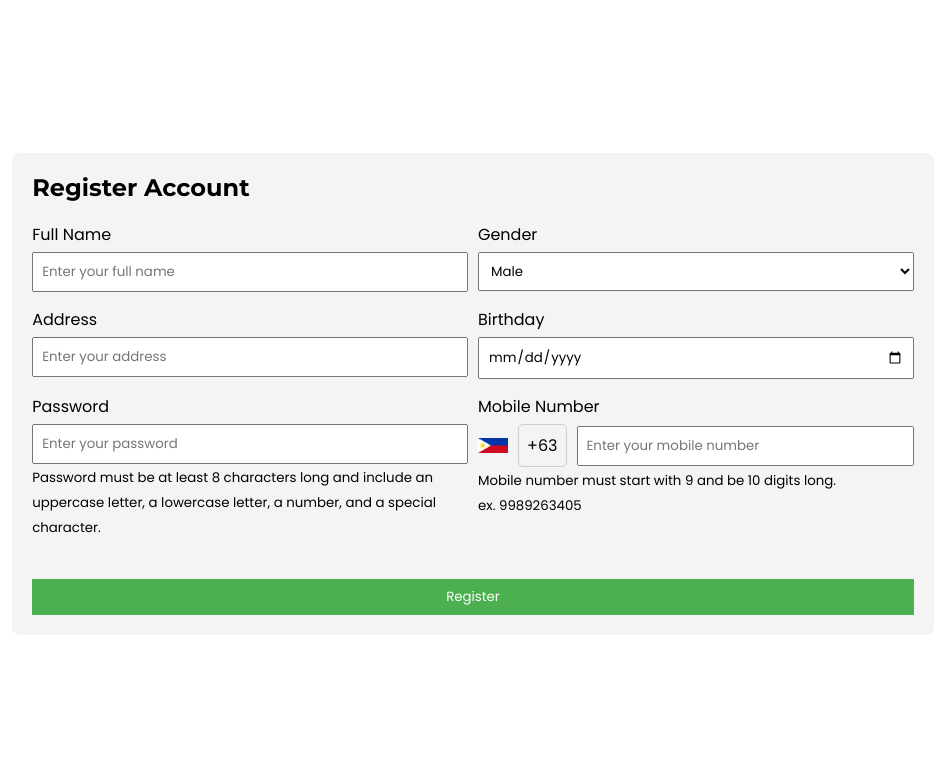
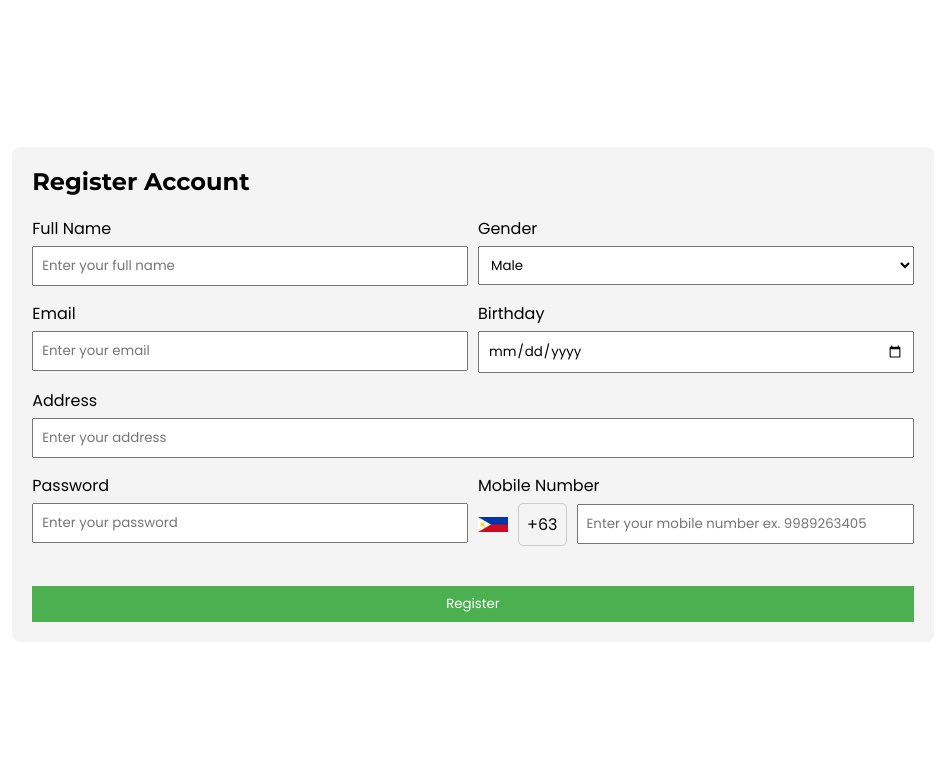
Before and after one commit to cutiejo/BRL_Ecommerce, a PHP site: page /POS-IMS-CI/BRL_TradingCopyCopy/User/user_register.php in a window 1280 px wide. Shown: the top 763 px of the page, without its empty margins (167-1112 px from the left). Run offline with PHP 8.4, Linux system fonts and the light colour scheme.

Commit message:
Add files via upload

```diff
--- a/BRL_TradingCopyCopy/User/user_register.php
+++ b/BRL_TradingCopyCopy/User/user_register.php
@@ -1,14 +1,20 @@
 <?php
 // Include the database connection file
 include 'connections.php';
+
+// Initialize variables for error messages
+$password_error = '';
+$mobile_error = '';
+$message = '';
 
 // Check if the form is submitted
 if ($_SERVER["REQUEST_METHOD"] == "POST") {
     // Retrieve form data
     $full_name = $_POST['full-name'];
     $gender = $_POST['gender'];
+    $email = $_POST['email'];
+    $birthday = $_POST['birthday'];
     $address = $_POST['address'];
-    $birthday = $_POST['birthday'];
     $password = $_POST['password'];
     $mobile_number = $_POST['mobile'];
 
@@ -16,21 +22,21 @@ if ($_SERVER["REQUEST_METHOD"] == "POST") {
     $password_pattern = "/^(?=.*[A-Z])(?=.*[a-z])(?=.*\d)(?=.*[@$!%*?&])[A-Za-z\d@$!%*?&]{8,}$/";
     $mobile_pattern = "/^9\d{9}$/";
     if (!preg_match($password_pattern, $password)) {
-        $message = "Password does not meet the requirements.";
+        $password_error = "Password must be at least 8 characters long and include an uppercase letter, a lowercase letter, a number, and a special character.";
     } elseif (!preg_match($mobile_pattern, $mobile_number)) {
-        $message = "Mobile number must start with 9 and be 10 digits long.";
+        $mobile_error = "Mobile number must start with 9 and be 10 digits long.";
     } else {
         // Hash the password for security
         $hashed_password = password_hash($password, PASSWORD_DEFAULT);
 
         // Prepare and bind
-        $stmt = $conn->prepare("INSERT INTO user_details (full_name, gender, address, birthday, password, mobile_number) VALUES (?, ?, ?, ?, ?, ?)");
-        $stmt->bind_param("ssssss", $full_name, $gender, $address, $birthday, $hashed_password, $mobile_number);
+        $stmt = $conn->prepare("INSERT INTO user_details (full_name, gender, email, birthday, address, password, mobile_number) VALUES (?, ?, ?, ?, ?, ?, ?)");
+        $stmt->bind_param("sssssss", $full_name, $gender, $email, $birthday, $address, $hashed_password, $mobile_number);
 
         // Execute the statement
         if ($stmt->execute()) {
             // Redirect to login page after successful registration
-            header("Location: user_details.php");
+            header("Location: http://localhost/BRL_Ecommerce-main/BRL_TradingCopyCopy/LOGIN/login.php");
             exit(); // Make sure to call exit after redirection
         } else {
             $message = "Error: " . $stmt->error;
@@ -44,7 +50,6 @@ if ($_SERVER["REQUEST_METHOD"] == "POST") {
     $conn->close();
 }
 ?>
-
 
 <!DOCTYPE html>
 <html lang="en">
@@ -64,6 +69,12 @@ if ($_SERVER["REQUEST_METHOD"] == "POST") {
     <link rel="stylesheet" type="text/css" href="https://cdn.jsdelivr.net/npm/slick-carousel/slick/slick.css"/>
     <link rel="stylesheet" type="text/css" href="https://cdn.jsdelivr.net/npm/slick-carousel/slick/slick-theme.css"/>
     <link rel="stylesheet" href="https://fonts.googleapis.com/css2?family=Roboto:wght@400;700&family=Montserrat:wght@400;700&display=swap">
+    <style>
+        .error-message {
+            color: red;
+            font-size: 14px;
+        }
+    </style>
 </head>
 
 <body>
@@ -73,8 +84,8 @@ if ($_SERVER["REQUEST_METHOD"] == "POST") {
         <div class="form-container">
             <h2>Register Account</h2>
             <?php
-            if (isset($message)) {
-                echo "<p>$message</p>";
+            if (!empty($message)) {
+                echo "<p class='error-message'>$message</p>";
             }
             ?>
             <form action="" method="post" onsubmit="return validateForm()">
@@ -93,8 +104,8 @@ if ($_SERVER["REQUEST_METHOD"] == "POST") {
                 </div>
                 <div class="form-row">
                     <div class="form-group">
-                        <label for="address">Address</label>
-                        <input type="text" id="address" name="address" placeholder="Enter your address" required>
+                        <label for="email">Email</label>
+                        <input type="email" id="email" name="email" placeholder="Enter your email" required>
                     </div>
                     <div class="form-group">
                         <label for="birthday">Birthday</label>
@@ -103,18 +114,24 @@ if ($_SERVER["REQUEST_METHOD"] == "POST") {
                 </div>
                 <div class="form-row">
                     <div class="form-group">
+                        <label for="address">Address</label>
+                        <input type="text" id="address" name="address" placeholder="Enter your address" required>
+                    </div>
+                </div>
+                <div class="form-row">
+                    <div class="form-group">
                         <label for="password">Password</label>
                         <input type="password" id="password" name="password" placeholder="Enter your password" required>
-                        <small>Password must be at least 8 characters long and include an uppercase letter, a lowercase letter, a number, and a special character.</small>
+                        <div class="error-message"><?php echo $password_error; ?></div>
                     </div>
                     <div class="form-group">
                         <label for="mobile">Mobile Number</label>
                         <div style="display: flex; align-items: center;">
                             <img src="philippines_flag.png" alt="Philippines Flag" style="height: 15px; margin-right: 10px;">
                             <span style="padding: 8px; border: 1px solid #ccc; border-radius: 5px; margin-right: 10px;">+63</span>
-                            <input type="tel" id="mobile" name="mobile" placeholder="Enter your mobile number" required>
+                            <input type="tel" id="mobile" name="mobile" placeholder="Enter your mobile number ex. 9989263405" required>
                         </div>
-                        <small>Mobile number must start with 9 and be 10 digits long. <br>ex. 9989263405</small>
+                        <div class="error-message mobile-error"><?php echo $mobile_error; ?></div>
                     </div>
                 </div>
                 <br>
@@ -130,20 +147,24 @@ if ($_SERVER["REQUEST_METHOD"] == "POST") {
         function validatePassword() {
             var password = document.getElementById("password").value;
             var passwordPattern = /^(?=.*[A-Z])(?=.*[a-z])(?=.*\d)(?=.*[@$!%*?&])[A-Za-z\d@$!%*?&]{8,}$/;
+            var passwordError = document.querySelector('.error-message');
             if (!passwordPattern.test(password)) {
-                alert("Password does not meet the requirements.");
+                passwordError.textContent = "Password must be at least 8 characters long and include an uppercase letter, a lowercase letter, a number, and a special character.";
                 return false;
             }
+            passwordError.textContent = "";
             return true;
         }
 
         function validateForm() {
             var mobile = document.getElementById("mobile").value;
             var mobilePattern = /^9\d{9}$/;
+            var mobileError = document.querySelector('.mobile-error');
             if (!mobilePattern.test(mobile)) {
-                alert("Mobile number must start with 9 and be 10 digits long.");
+                mobileError.textContent = "Mobile number must start with 9 and be 10 digits long.";
                 return false;
             }
+            mobileError.textContent = "";
             return validatePassword();
         }
     </script>
```
